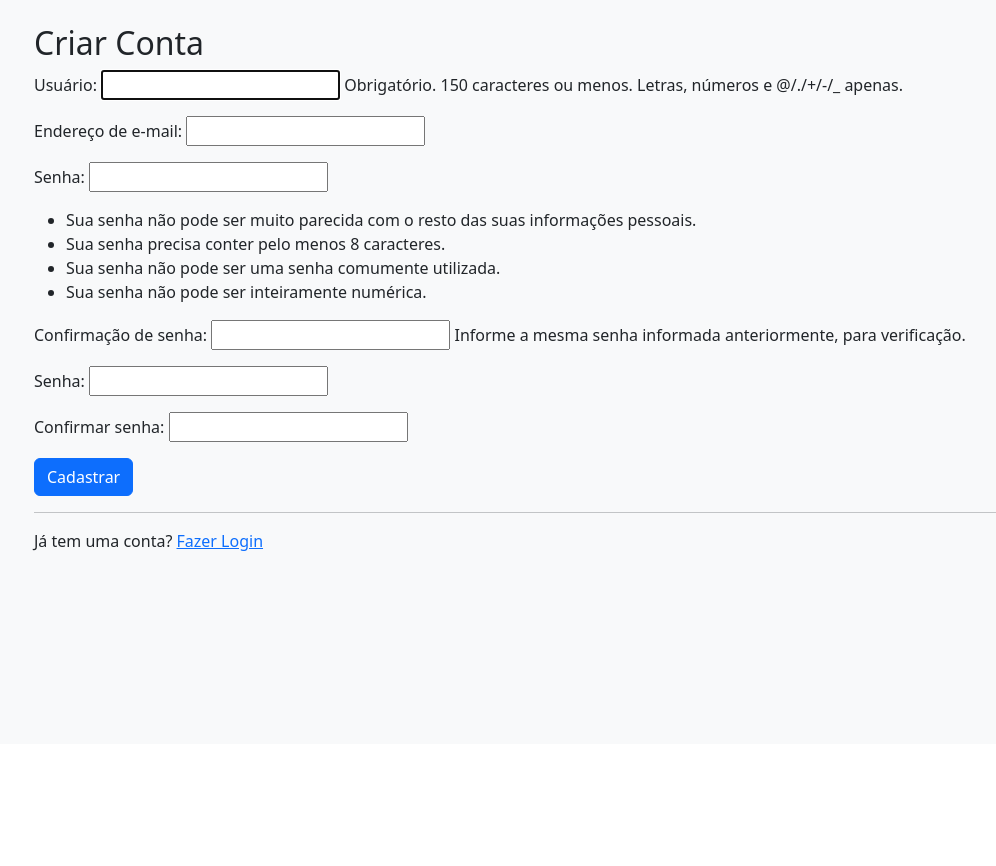
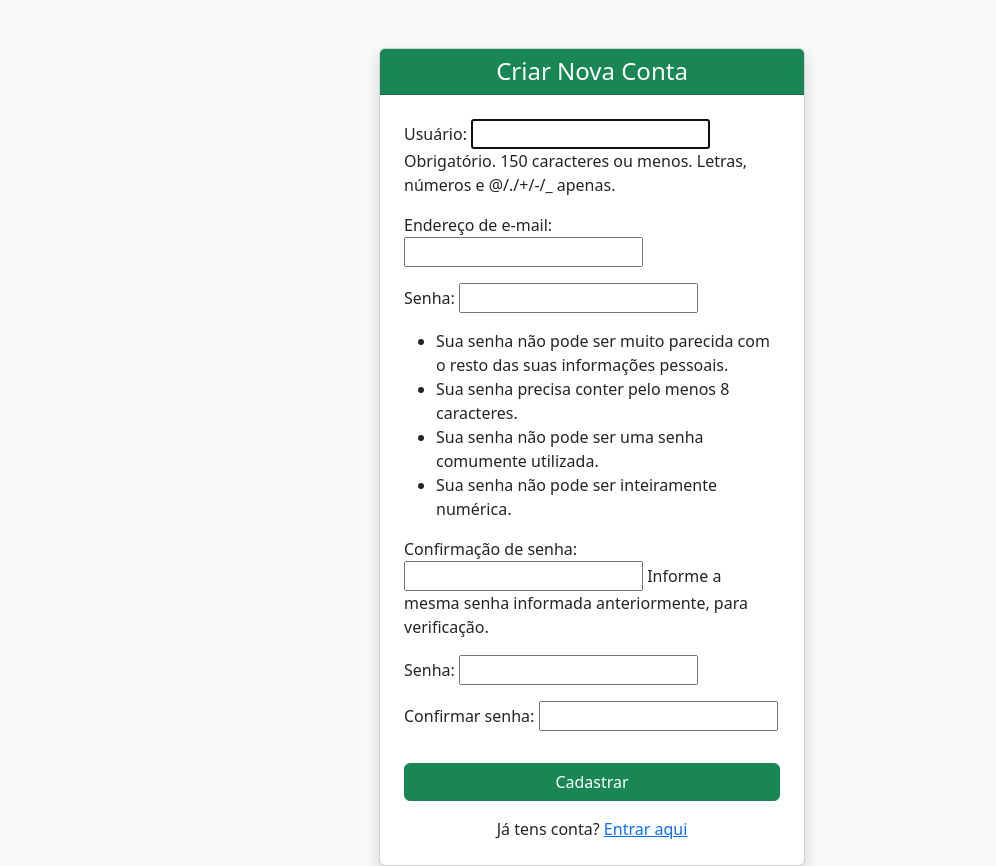
Before and after one commit to AndreSussuarana/sistema-ministerial, a Django app: page /register/ in a window 1280 px wide. Shown: the part 56-922 px from the top of the page, without its empty margins (48-1044 px from the left). Before the commit the page ends 607 px from the top, so only its background shows below. Run offline with Django 5.2, Linux system fonts and the light colour scheme; the visitor is signed in with stand-in values (Sample User, id 1).

Commit message:
Corrigindo renderizacao do template de registo

```diff
--- a/ministerio_system/pautas/templates/pautas/register.html
+++ b/ministerio_system/pautas/templates/pautas/register.html
@@ -1,14 +1,22 @@
-{% extends 'pautas/base.html' %} {# Ou o nome do teu template base #}
+{% extends 'pautas/base.html' %}
 
 {% block content %}
-<div class="container mt-4">
-    <h2>Criar Conta</h2>
-    <form method="POST">
-        {% csrf_token %}
-        {{ form.as_p }}
-        <button type="submit" class="btn btn-primary">Cadastrar</button>
-    </form>
-    <hr>
-    <p>Já tem uma conta? <a href="{% url 'login' %}">Fazer Login</a></p>
+<div class="container mt-5" style="max-width: 450px;">
+    <div class="card shadow">
+        <div class="card-header bg-success text-white text-center">
+            <h4 class="mb-0">Criar Nova Conta</h4>
+        </div>
+        <div class="card-body p-4">
+            <form method="post">
+                {% csrf_token %}
+                {{ form.as_p }}
+                <button type="submit" class="btn btn-success w-100 mt-3">Cadastrar</button>
+            </form>
+
+            <div class="text-center mt-3">
+                <p class="mb-0">Já tens conta? <a href="{% url 'login' %}">Entrar aqui</a></p>
+            </div>
+        </div>
+    </div>
 </div>
 {% endblock %}
```
